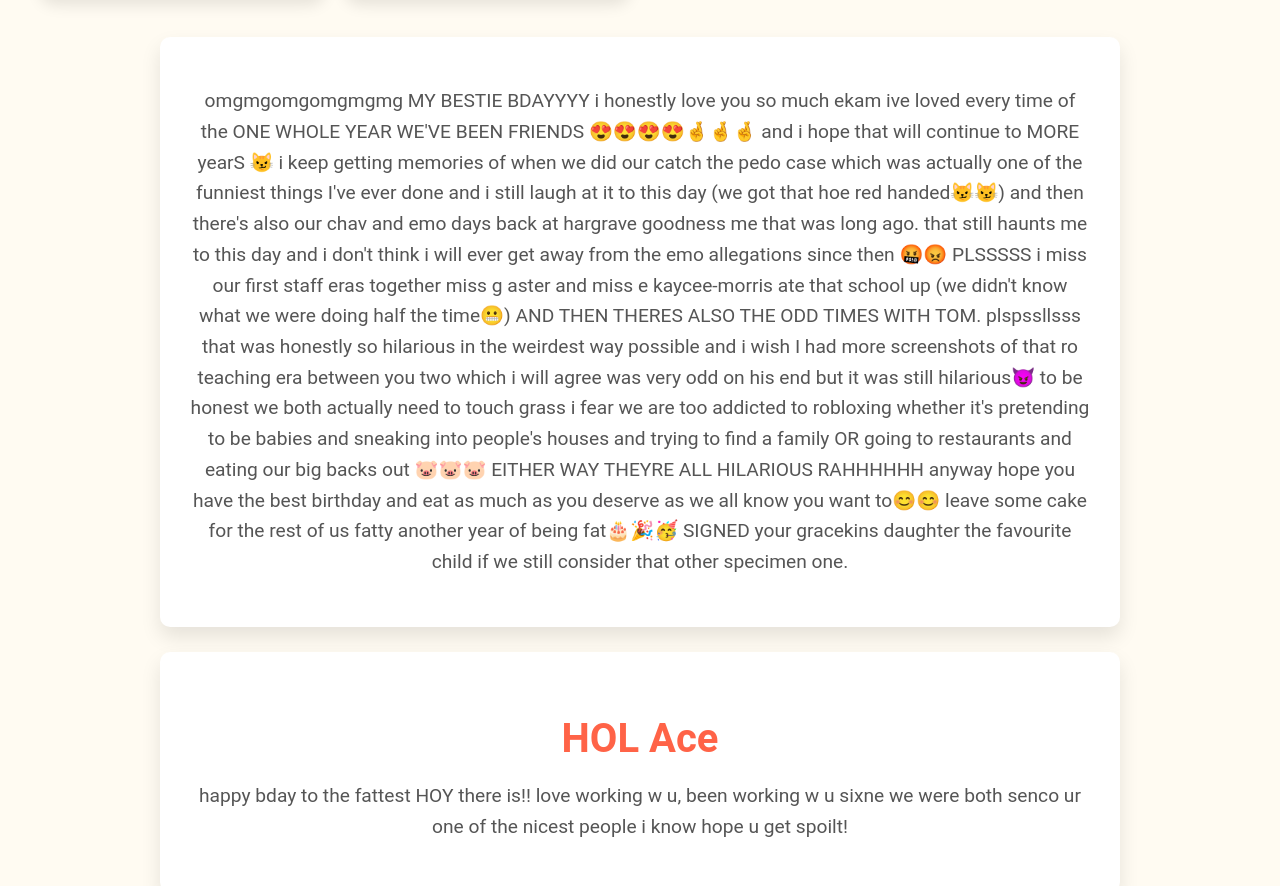
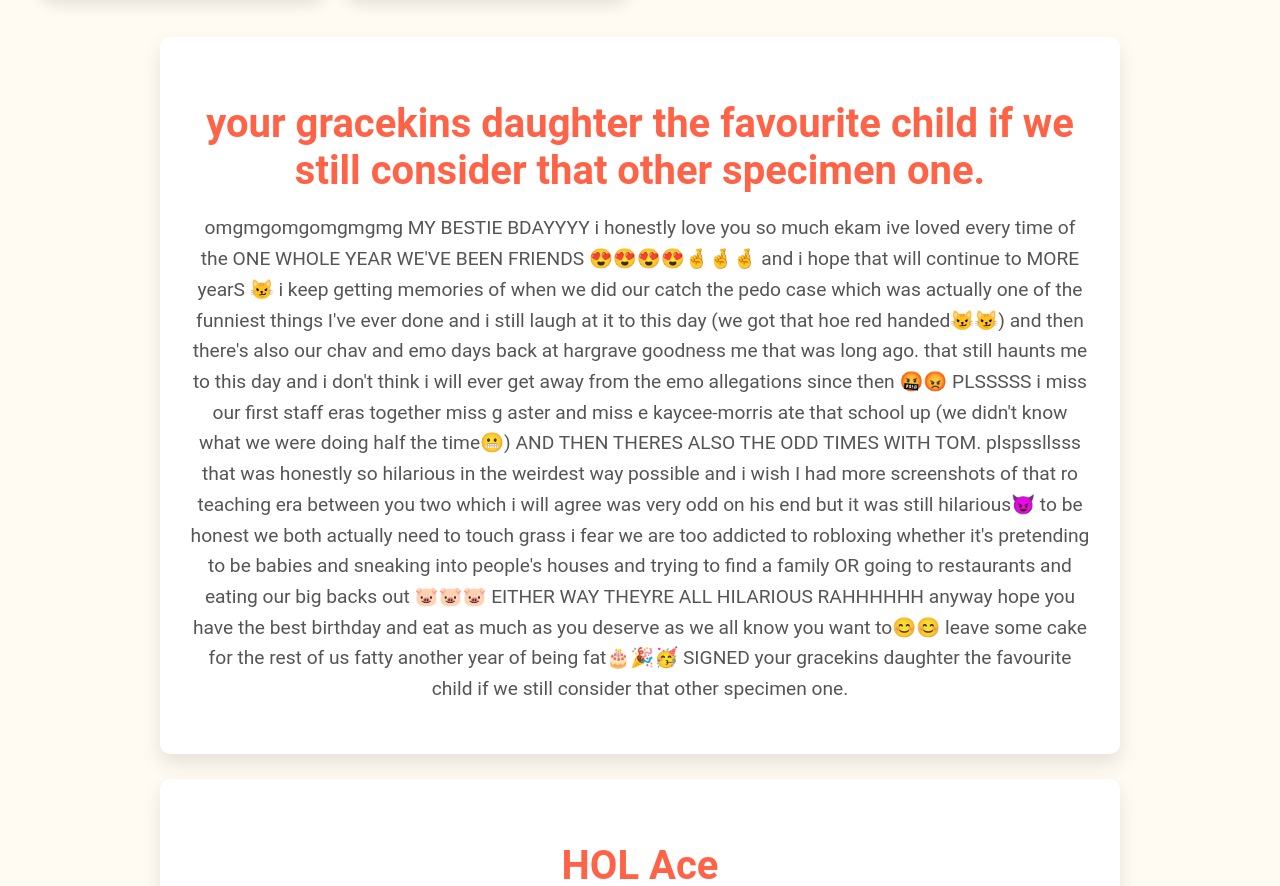
Before and after one commit to Miloballs/ekambirth, a plain HTML site: page index.html in a window 1280 px wide. Shown: the part 878-1764 px from the top of the page. Drawn offline with Linux system fonts and the light colour scheme.

Commit message:
Update index.html

```diff
--- a/index.html
+++ b/index.html
@@ -155,7 +155,7 @@
     <div class="birthday-messages">
         <!-- Pre-filled Messages -->
         <div class="message-box">
-            <h2your gracekins daughter the favourite child if we still consider that other specimen one.</h2>
+            <h2>your gracekins daughter the favourite child if we still consider that other specimen one.</h2>
             <p>omgmgomgomgmgmg MY BESTIE BDAYYYY
 
 i honestly love you so much ekam ive loved every time of the ONE WHOLE YEAR WE'VE BEEN FRIENDS 😍😍😍😍🤞🤞🤞 and i hope that will continue to MORE yearS 😼
```
